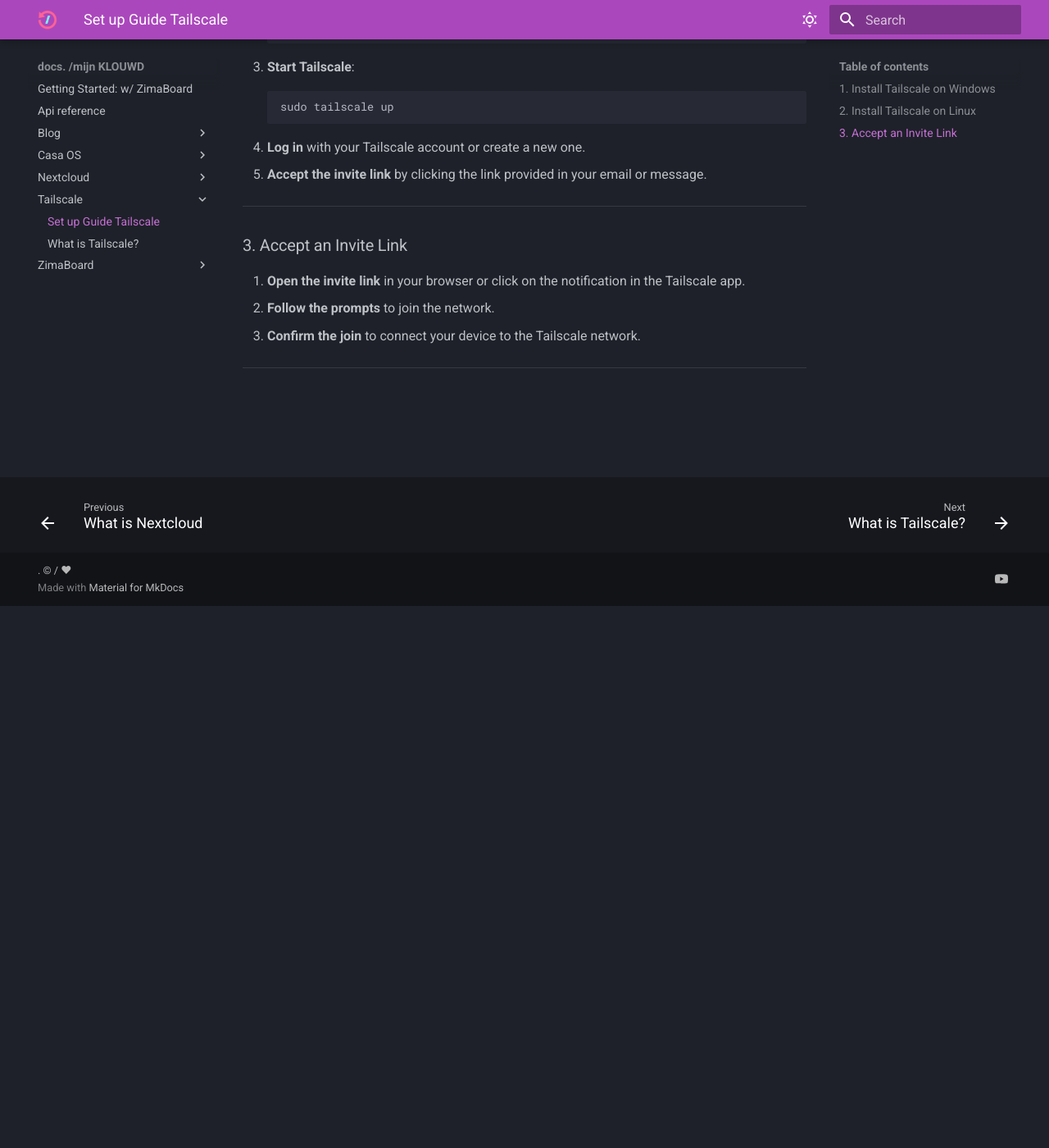
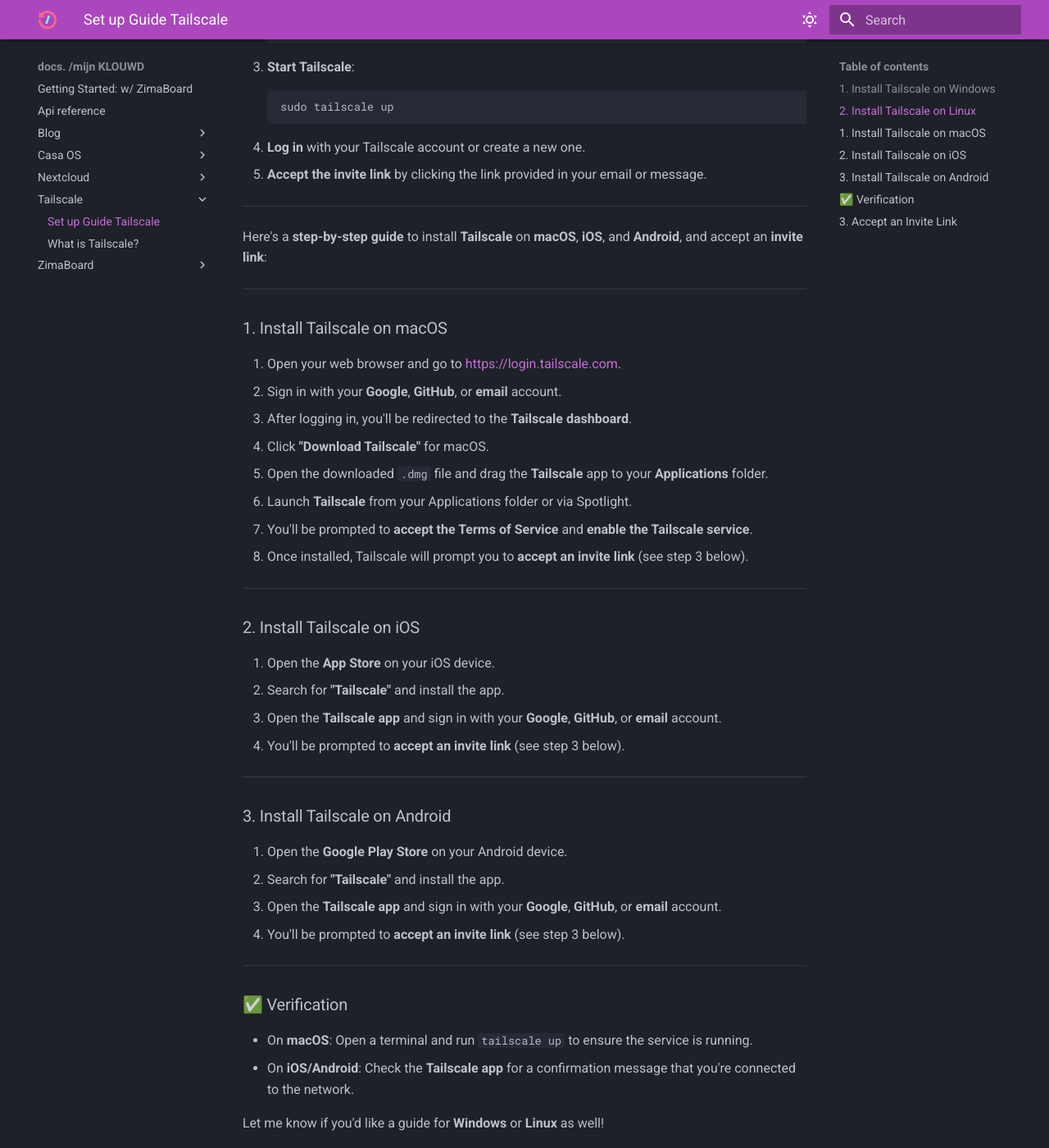
Before and after one commit to webdevigner/docs.mk.nl, an MkDocs documentation site: the page built from docs/Tailscale/Set-up Guide Tailscale.md, in a window 1280 px wide and 1400 px high, scrolled down 661 px. Shown: the whole window at 82% size. Built offline with MkDocs 1.6.1 and Material for MkDocs 9.7.7, drawn with Linux system fonts in a browser that asks for light colours; some of the changed text lies outside the part shown.

Commit message:
update mkdocs

```diff
--- a/docs/Tailscale/Set-up Guide Tailscale.md
+++ b/docs/Tailscale/Set-up Guide Tailscale.md
@@ -28,10 +28,54 @@
 
 ---
 
+Here's a **step-by-step guide** to install **Tailscale** on **macOS**, **iOS**, and **Android**, and accept an **invite link**:
+
+---
+
+### 1. Install Tailscale on macOS
+
+1. Open your web browser and go to [https://login.tailscale.com](https://login.tailscale.com).
+2. Sign in with your **Google**, **GitHub**, or **email** account.
+3. After logging in, you'll be redirected to the **Tailscale dashboard**.
+4. Click **"Download Tailscale"** for macOS.
+5. Open the downloaded `.dmg` file and drag the **Tailscale** app to your **Applications** folder.
+6. Launch **Tailscale** from your Applications folder or via Spotlight.
+7. You'll be prompted to **accept the Terms of Service** and **enable the Tailscale service**.
+8. Once installed, Tailscale will prompt you to **accept an invite link** (see step 3 below).
+
+---
+
+### 2. Install Tailscale on iOS
+
+1. Open the **App Store** on your iOS device.
+2. Search for **"Tailscale"** and install the app.
+3. Open the **Tailscale app** and sign in with your **Google**, **GitHub**, or **email** account.
+4. You'll be prompted to **accept an invite link** (see step 3 below).
+
+---
+
+### 3. Install Tailscale on Android
+
+1. Open the **Google Play Store** on your Android device.
+2. Search for **"Tailscale"** and install the app.
+3. Open the **Tailscale app** and sign in with your **Google**, **GitHub**, or **email** account.
+4. You'll be prompted to **accept an invite link** (see step 3 below).
+
+---
+
+### ✅ Verification
+
+- On **macOS**: Open a terminal and run `tailscale up` to ensure the service is running.
+- On **iOS/Android**: Check the **Tailscale app** for a confirmation message that you're connected to the network.
+
+Let me know if you'd like a guide for **Windows** or **Linux** as well!
+
+
 ### 3. Accept an Invite Link
 
-1. **Open the invite link** in your browser or click on the notification in the Tailscale app.
-2. **Follow the prompts** to join the network.
-3. **Confirm the join** to connect your device to the Tailscale network.
+1. After installation and sign-in, Copy the **invite link** from your Tailscale admin or team member.
+2. Paste the link into the Tailscale app and click **"Accept"**.
+3. Wait for the app to sync with your Tailscale network.
+4. Once connected, you’ll see your **Tailscale IP address** and be part of the network.
 
 ---
```
Also changed, not shown: 1 other file.
